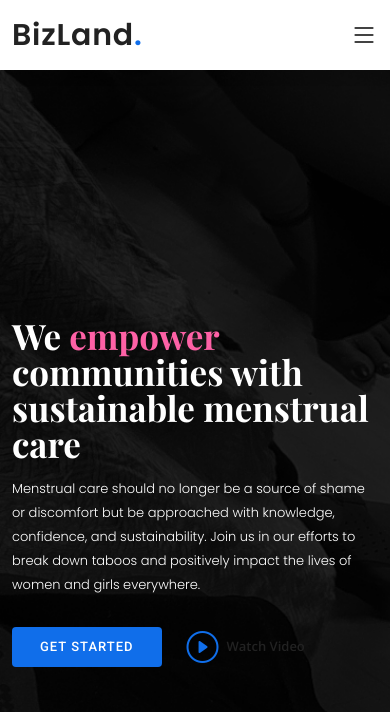
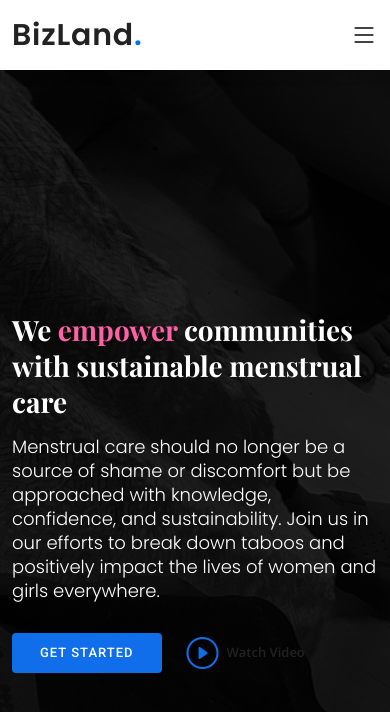
Before and after one commit to darksouul/titlifoundation2, a plain HTML site: page index.html in a window 390 px wide. Shown: the top 712 px of the page. Drawn offline with nearby package versions, Linux system fonts and the light colour scheme.

Commit message:
Update style.css

```diff
--- a/assets/css/style.css
+++ b/assets/css/style.css
@@ -559,12 +559,12 @@ h6 {
   }
 
   #hero h1 {
-    font-size: 35px;
+    font-size: 28px;
     line-height: 36px;
   }
 
   #hero h2 {
-    font-size: 13px;
+    font-size: 18px;
     line-height: 24px;
     margin-bottom: 30px;
   }
```
